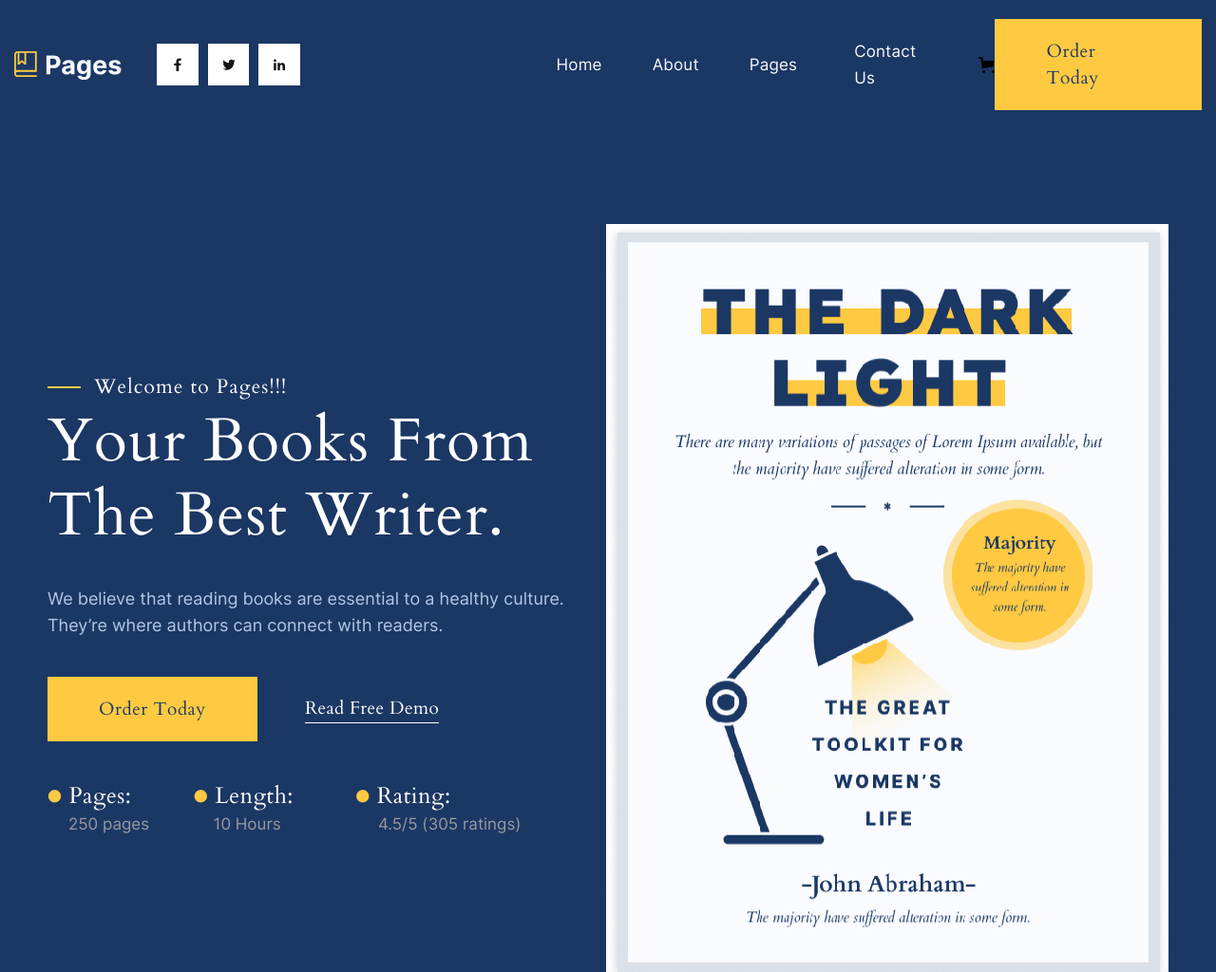
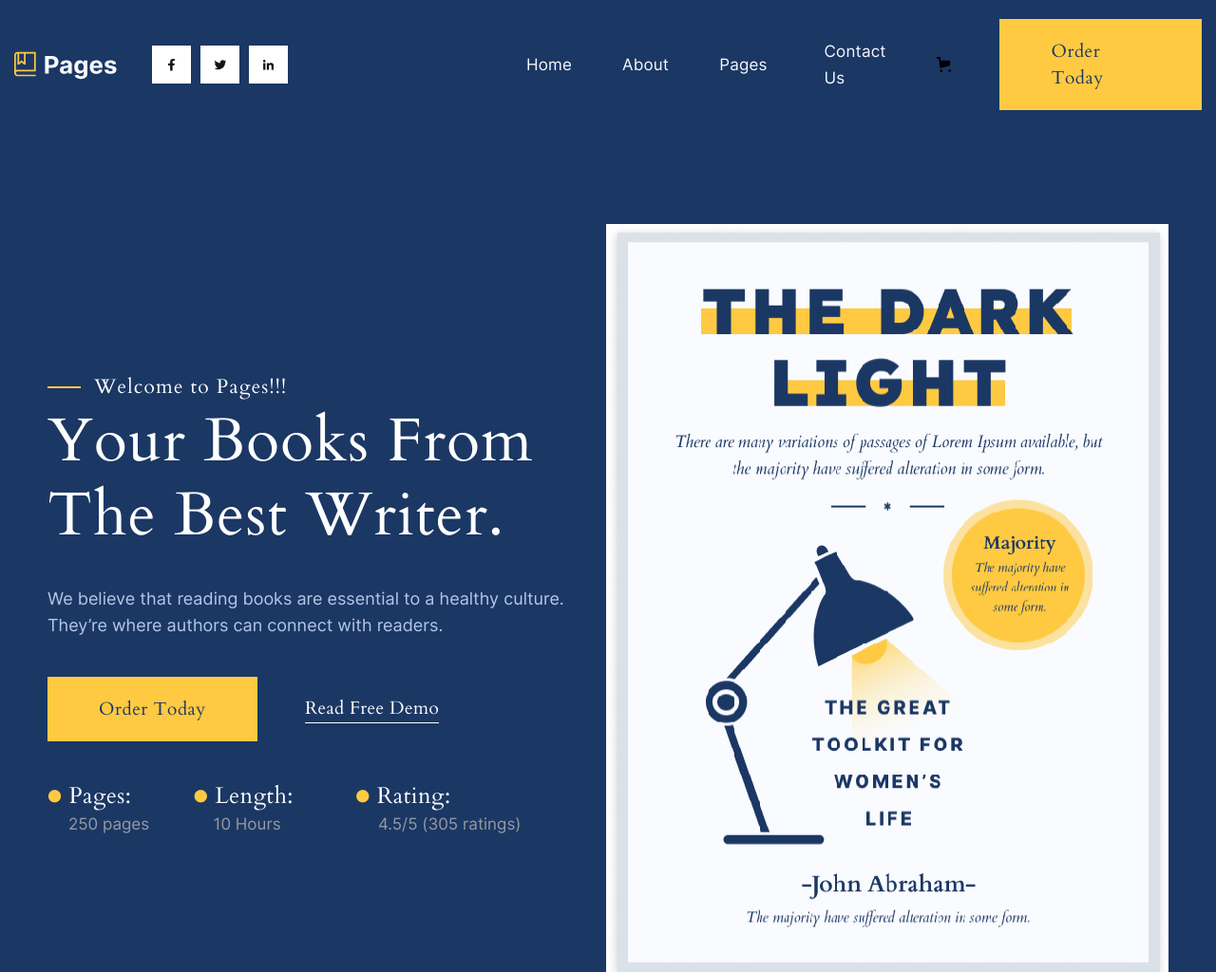
Before and after one commit to NadezhdaJS/Book-landing-page, a plain HTML site: page index.html in a window 1280 px wide. Shown: the top 1024 px of the page at 95% size. Drawn offline with Linux system fonts and the light colour scheme.

Commit message:
fix: header button

```diff
--- a/css/style.css
+++ b/css/style.css
@@ -13,7 +13,11 @@
   font-weight: 400;
   font-style: normal;
 }
-.stats-item, h2, h3, h4, h5, h6, .button-order-today, .footer__contact-type, .articles__readmore a, .articles__name, .reviews__subheading, .reviews__name, .chapters__title, .learn__card, .company-card__name, .qr__name, .about-the-author__number, h1, .main-book__free-demo-link, .main-book__text-subtitle {
+.stats-item, h2,
+h3,
+h4,
+h5,
+h6, .button-order-today, .footer__contact-type, .articles__readmore a, .articles__name, .reviews__subheading, .reviews__name, .chapters__title, .learn__card, .company-card__name, .qr__name, .about-the-author__number, h1, .main-book__free-demo-link, .main-book__text-subtitle {
   font-family: "Cardo", serif;
 }
 
@@ -115,7 +119,7 @@ select {
   display: flex;
   flex-direction: row;
   align-items: center;
-  margin-left: 225px;
+  margin-left: 206px;
 }
 .header__menu-list {
   display: flex;
@@ -889,6 +893,10 @@ body {
   flex-direction: column;
 }
 
+.basket {
+  margin-right: 51px;
+}
+
 .button-order-today {
   display: block;
   text-decoration: none;
@@ -944,7 +952,11 @@ body {
   width: 35px;
 }
 
-h2, h3, h4, h5, h6 {
+h2,
+h3,
+h4,
+h5,
+h6 {
   font-style: normal;
   font-weight: 400;
   text-transform: capitalize;
--- a/index.html
+++ b/index.html
@@ -1,8 +1,8 @@
 <!DOCTYPE html>
 <html lang="en">
-	 <head>
+	<head>
 	<meta charset="UTF-8">
-	<meta name="viewport" content="width=device-width, initial-scale=1.0">
+	<meta name="viewport" content="width=1300px, initial-scale=1.0">
 	<link rel="stylesheet" href="css/style.min.css">
 	<title>Pages</title>
 	<link rel="icon" type="image/x-icon" href="/img/favicon.png">
@@ -48,7 +48,8 @@
                     </li>
                 </ul>
             </nav>
-            <img src="img/header/Basket.svg" alt="basket">
+            <span class="basket"><img src="img/header/Basket.svg" alt="basket">
+            </span>
             <a href="" class="button-order-today">Order Today</a>
         </div>
     </div>
```
Also changed, not shown: css/style.min.css.
